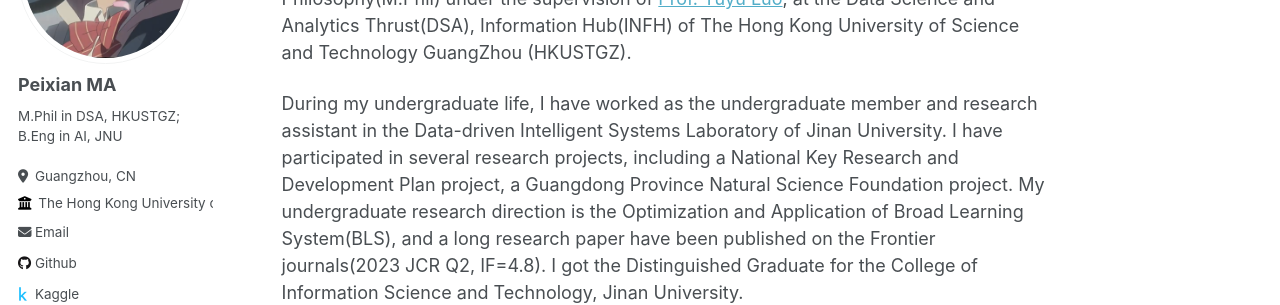
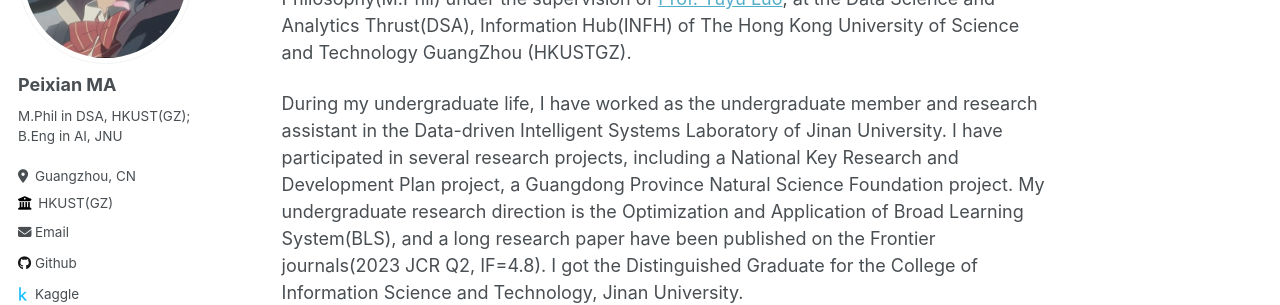
Before and after one commit to MPX0222/MPX0222.github.io, a Jekyll site: the page built from _pages/about.md, in a window 1280 px wide. Shown: the part 217-522 px from the top of the page. Built offline with Jekyll 4.4.1, drawn with Linux system fonts in a browser that asks for light colours.

Commit message:
Update config

```diff
--- a/_config.yml
+++ b/_config.yml
@@ -24,9 +24,9 @@ author:
   avatar           : "mylogo.png"
   name             : "Peixian MA"
   pronouns         : # example: "she/her"
-  bio              : "M.Phil in DSA, HKUSTGZ; B.Eng in AI, JNU"
+  bio              : "M.Phil in DSA, HKUST(GZ); B.Eng in AI, JNU"
   location         : "Guangzhou, CN"
-  employer         : "The Hong Kong University of Science and Technology (Guangzhou)"
+  employer         : "HKUST(GZ)"
   uri              : # URL
   email            : "mpx0222@qq.com"
 
```
